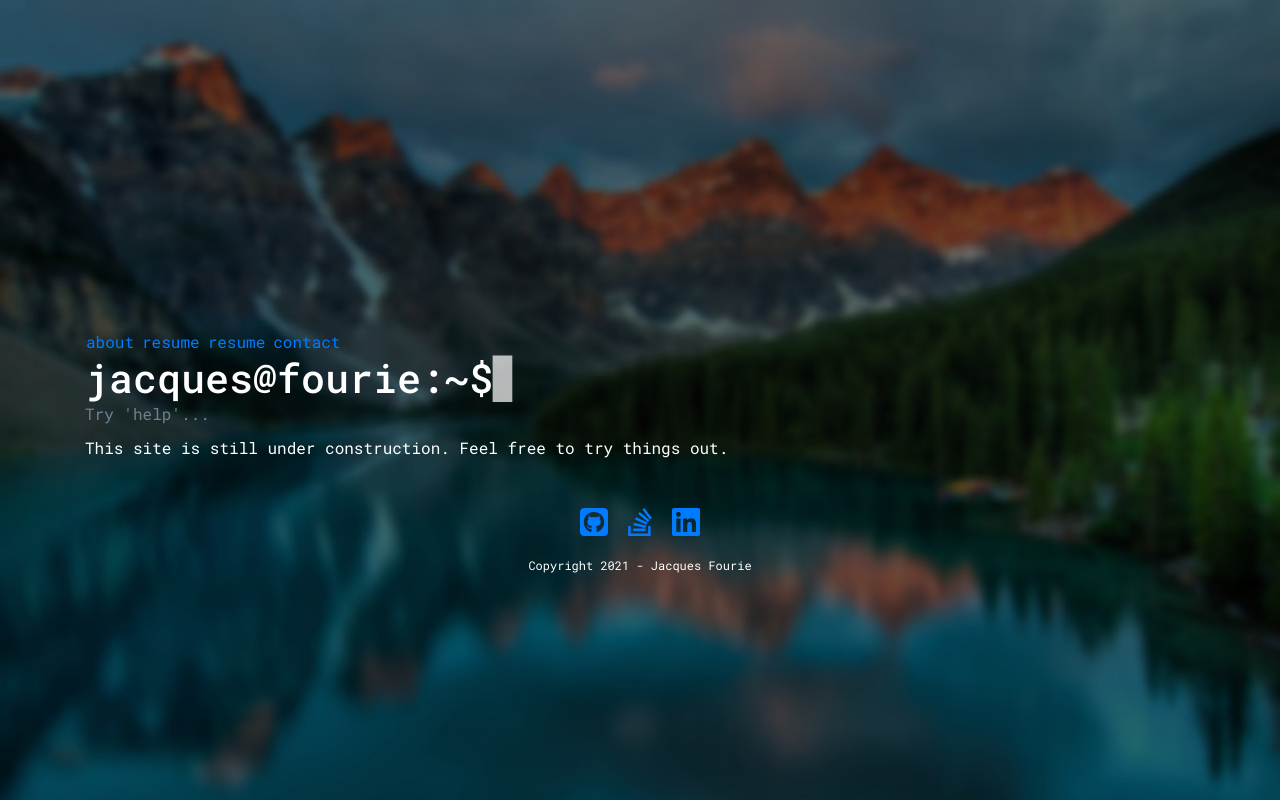
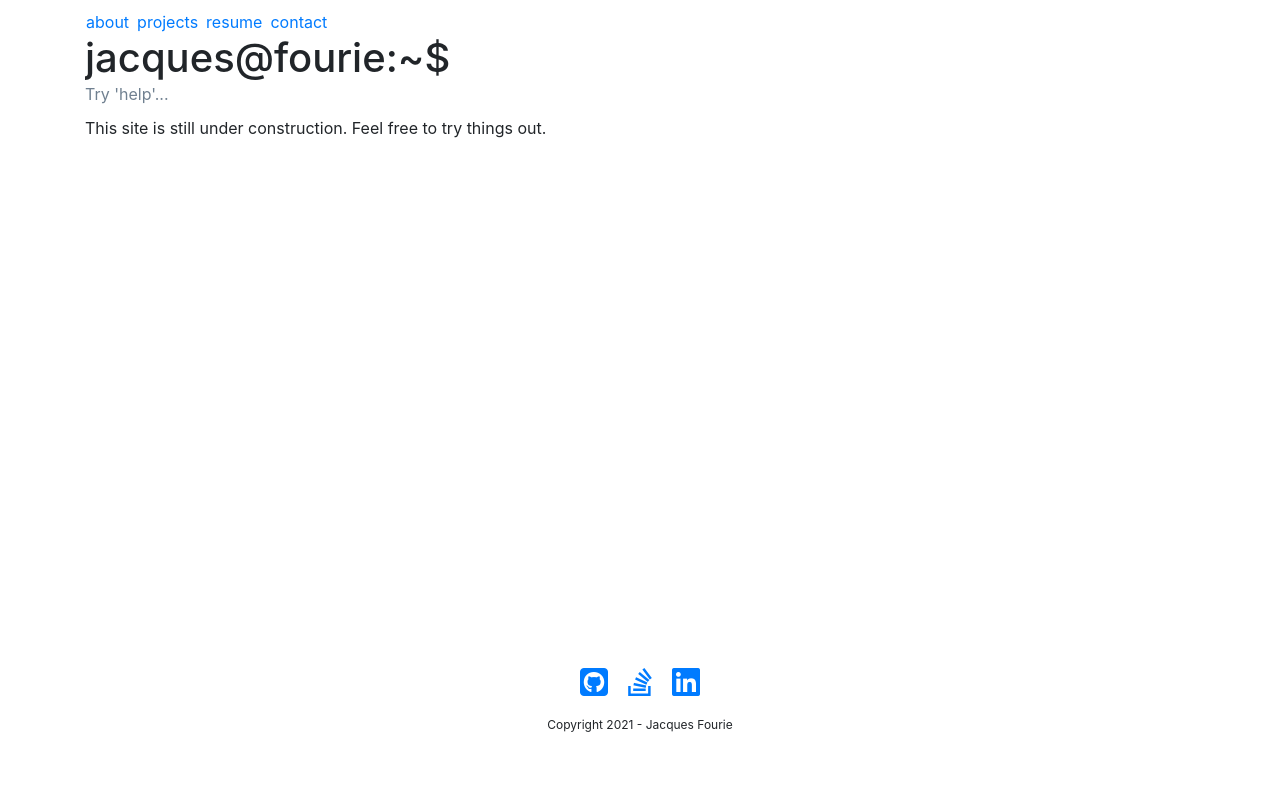
Before and after one commit to jac4e/website, an Angular app: page / in a window 1280 px wide. Built offline with nearby package versions, Linux system fonts and the light colour scheme.

Commit message:
Removed sticky header for better scrolling

```diff
--- a/src/app/app.component.html
+++ b/src/app/app.component.html
@@ -1,5 +1,6 @@
-<div class="scrollable container justify-content-center" appStickyHeader>
-  <div class="header row">
+<div class="{{ theme }} background">
+  <div class="container" >
+    <div class="header row {{ theme }}">
       <!-- replace with navbar component or dynamically loaded from directory-->
       <nav class="col-12 py-0 navbar navbar-expand">
         <ul class="navbar-nav" id="directoryElement">
@@ -7,7 +8,7 @@
             <a routerLink='/about'>about</a>
           </li>
           <li class="nav-item mr-2">
-              <a routerLink='/projects'>resume</a>
+            <a routerLink='/projects'>projects</a>
           </li>
           <li class="nav-item mr-2">
             <a routerLink='/resume'>resume</a>
@@ -25,10 +26,10 @@
         <p class="output my-0">{{ output }}</p>
       </div>
     </div>
-  <div class="row">
+    <div class="row scrollable ">
       <router-outlet></router-outlet>
     </div>
-  <footer class="row">
+    <footer class="row {{ theme }}">
       <div class="col-12">
         <ul class="justify-content-center">
           <li>
@@ -53,3 +54,4 @@
       </div>
     </footer>
   </div>
+</div>
--- a/src/app/app.component.scss
+++ b/src/app/app.component.scss
@@ -1,5 +1,32 @@
 .scrollable {
   overflow-y: scroll;
+  background: inherit;
+  height: 70vh;
+  width: 100%;
+}
+
+/* width */
+::-webkit-scrollbar {
+  width: 7px;
+}
+
+/* Handle */
+::-webkit-scrollbar-thumb {
+  background: rgba(128, 128, 128,0.5);
+  border-radius: 25px;
+}
+
+/* Handle on hover */
+::-webkit-scrollbar-thumb:hover {
+  background: rgba(128, 128, 128,1);
+}
+
+
+.background {
+  position: fixed;
+  top: 0;
+  overflow: hidden;
+  width: 100vw;
   height: 100vh;
 }
 
@@ -11,7 +38,8 @@
 
 .header {
   z-index: 2;
-  margin-top: 40vh;
+  //margin-top: 40vh;
+  background: inherit;
   padding:10px 0px 10px 0px;
   width: 100%;
   top: 0;
--- a/src/index.html
+++ b/src/index.html
@@ -13,7 +13,6 @@
     <link href="https://kit-free.fontawesome.com/releases/latest/css/free.min.css" media="all" rel="stylesheet">
   </head>
 <body scroll='no'>
-  <div class="background"></div>
   <app-root></app-root>
 </body>
 </html>
--- a/src/styles.scss
+++ b/src/styles.scss
@@ -1,25 +1,7 @@
 @import url('https://fonts.googleapis.com/css2?family=Roboto+Mono:ital,wght@0,100;0,300;0,400;0,500;0,700;1,100;1,300;1,400;1,500;1,700&display=swap');
 
-.background {
-  position: fixed;
-  top: 0;
-  background: inherit;
-  width: 100vw;
-  height: 100vh;
-}
 
 body {
-  background-image: url('/assets/imgs/background.jpg');
-  background-position: left top;
-  background-size: cover;
-  background-repeat: no-repeat;
-  background-attachment: scroll;
-  color: white;
-  overflow: hidden;
-  font-family: 'Roboto Mono', monospace;
 }
-
 app-root {
-  background: inherit;
-  height: 100vh;
 }
```
Lines whose indentation alone changed are shown as unchanged.
